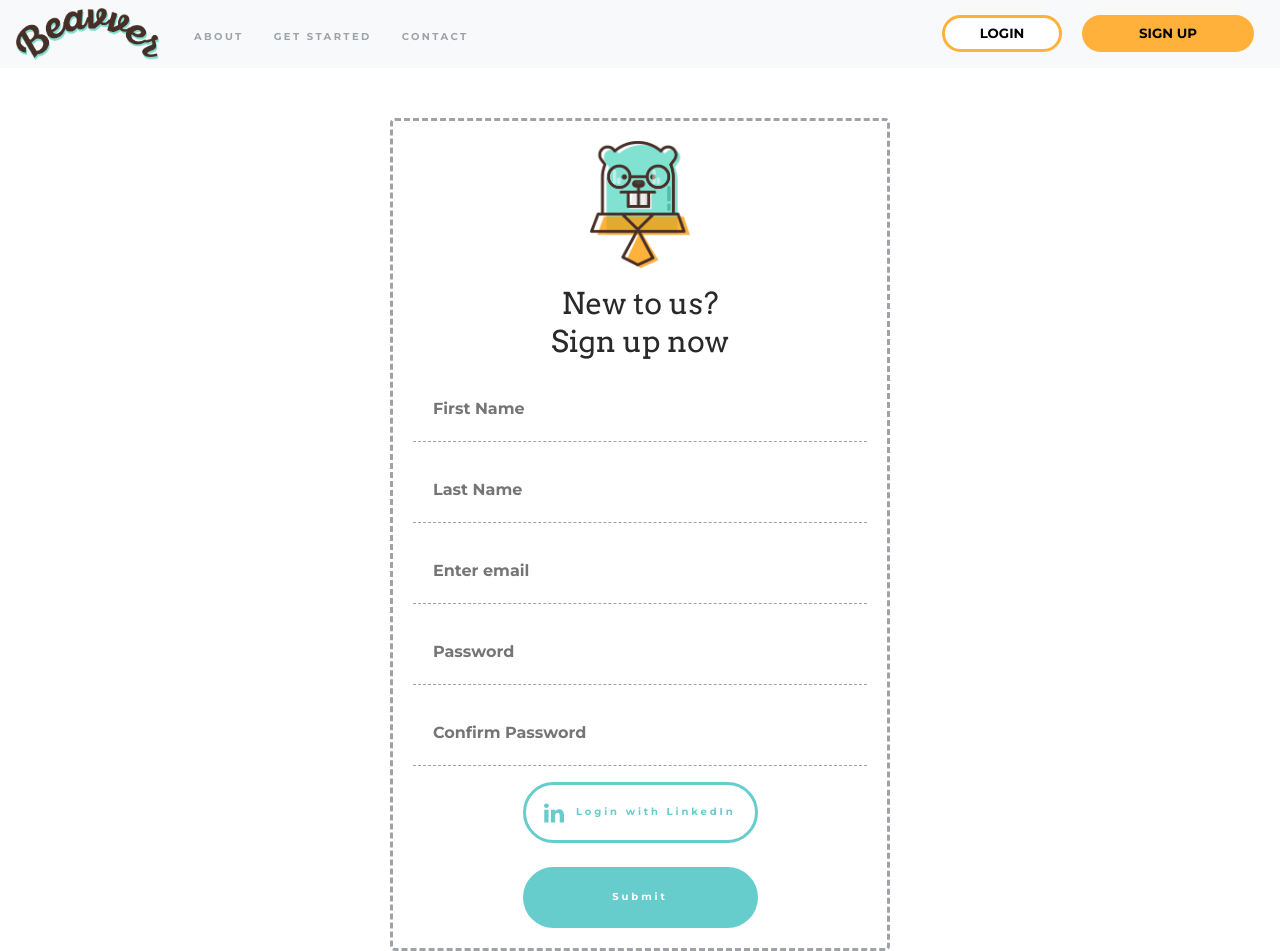
After one commit to talia-walkey/Beavver, a PHP site: page /register.html in a window 1280 px wide. The commit adds this page. Run offline with PHP 8.4, Linux system fonts and the light colour scheme; some libraries are stand-ins or nearby versions.

Commit message:
add register page, modify style.css

```diff
--- /dev/null
+++ b/matching page/register.html
@@ -0,0 +1,98 @@
+<!DOCTYPE html>
+<html>
+    <head>
+        <title>register</title>
+        <meta charset="utf-8" />
+
+        <link href="https://fonts.googleapis.com/css?family=Arvo|Montserrat:700" rel="stylesheet">
+
+        <link rel="stylesheet" href="https://maxcdn.bootstrapcdn.com/bootstrap/4.0.0-beta/css/bootstrap.min.css" integrity="sha384-/Y6pD6FV/Vv2HJnA6t+vslU6fwYXjCFtcEpHbNJ0lyAFsXTsjBbfaDjzALeQsN6M" crossorigin="anonymous">
+
+        <link href="style.css" rel="stylesheet" />
+
+        </style>
+    </head>
+    <body>
+        <nav class="navbar navbar-expand-lg navbar-light bg-light">
+  <a>
+    <img id="logo" src="img/Asset%202@4x.png"  alt="">
+  </a>
+  <button class="navbar-toggler" type="button" data-toggle="collapse" data-target="#navbarSupportedContent" aria-controls="navbarSupportedContent" aria-expanded="false" aria-label="Toggle navigation">
+    <span class="navbar-toggler-icon"></span>
+  </button>
+
+  <div class="collapse navbar-collapse" id="navbarSupportedContent">
+    <ul class="navbar-nav mr-auto">
+      <li class="nav-item active">
+        <a class ="mnavlink" class="nav-link" href="#">ABOUT <span class="sr-only">(current)</span></a>
+      </li>
+        <li class="nav-item active">
+        <a class ="mnavlink" class="nav-link" href="#">GET STARTED <span class="sr-only">(current)</span></a>
+      </li>
+        <li class="nav-item active">
+        <a class ="mnavlink" class="nav-link" href="#">CONTACT <span class="sr-only">(current)</span></a>
+      </li>
+
+    </ul>
+      <button class="login" class="btn btn-outline-success my-2 my-sm-0" type="submit">LOGIN</button>
+      <button class="signup" class="btn btn-outline-success my-2 my-sm-0" type="submit">SIGN UP</button>
+    </form>
+  </div>
+</nav>
+
+        <div id="topspace" class="container">
+              <div id="regibox">
+                  <p id="imgcenter"><img id="beavver" src="img/Asset%201@4x.png"/></p>
+                  <form>
+                      <div class="form-group">
+                          <p class="regititle">New to us? <br/>Sign up now</p>
+                      </div>
+                      <div class="form-group">
+                          <input class="regiinput" type="text" class="form-control" placeholder="First Name" aria-label="Username" aria-describedby="basic-addon1">
+                          <hr id="dashline">
+                      </div>
+                      <div class="form-group">
+                          <input class="regiinput" type="text" class="form-control" placeholder="Last Name" aria-label="Username" aria-describedby="basic-addon1">
+                          <hr id="dashline">
+                      </div>
+                      <div class="form-group">
+                        <input class="regiinput" type="email" class="form-control" id="exampleInputEmail1" aria-describedby="emailHelp" placeholder="Enter email">
+                        <hr id="dashline">
+                      </div>
+                      <div class="form-group">
+                        <input class="regiinput" type="password" class="form-control" id="exampleInputPassword1" placeholder="Password">
+                        <hr id="dashline">
+                      </div>
+                      <div class="form-group">
+                        <input class="regiinput" type="password" class="form-control" id="exampleInputPassword1" placeholder="Confirm Password">
+                        <hr id="dashline">
+                      </div>
+<!--
+                      <div class="form-check">
+                        <label id="rmbme" class="form-check-label">
+                          <input type="checkbox" class="form-check-input">
+                          Remember Me
+                        </label>
+                      </div>
+-->
+                      <button class="msubmit2" type="submit" class="btn btn-primary">
+                          <img id="linkedinbtn" src="img/linkedin-logo.svg">
+                          &nbsp;Login with LinkedIn
+                      </button>
+                      <br/>
+                      <button class="msubmit" type="submit" class="btn btn-primary">Submit</button>
+
+                  </form>
+              </div>
+            </div>
+        </div>
+
+
+
+
+
+        <script src="https://code.jquery.com/jquery-3.2.1.slim.min.js" integrity="sha384-KJ3o2DKtIkvYIK3UENzmM7KCkRr/rE9/Qpg6aAZGJwFDMVNA/GpGFF93hXpG5KkN" crossorigin="anonymous"></script>
+        <script src="https://cdnjs.cloudflare.com/ajax/libs/popper.js/1.11.0/umd/popper.min.js" integrity="sha384-b/U6ypiBEHpOf/4+1nzFpr53nxSS+GLCkfwBdFNTxtclqqenISfwAzpKaMNFNmj4" crossorigin="anonymous"></script>
+        <script src="https://maxcdn.bootstrapcdn.com/bootstrap/4.0.0-beta/js/bootstrap.min.js" integrity="sha384-h0AbiXch4ZDo7tp9hKZ4TsHbi047NrKGLO3SEJAg45jXxnGIfYzk4Si90RDIqNm1" crossorigin="anonymous"></script>
+    </body>
+</html>
--- a/matching page/style.css
+++ b/matching page/style.css
@@ -134,7 +134,7 @@
     cursor: pointer;
 }
 
-#match {
+.msubmit {
       width: 235px;
       height: 61px;
       border-radius: 30.5px;
@@ -156,7 +156,7 @@
       transition: 0.3s;
 }
 
-#match:hover {
+.msubmit:hover {
     cursor: pointer;
     border-style: solid;
     border-width: 3px;
@@ -165,3 +165,105 @@
     color: #66cccc;
     background-color: white;
 }
+
+.msubmit2 {
+      border-radius: 30.5px;
+      background-color: white;
+      border-style: solid;
+      border-width: 3px;
+      border-color: #66cccc;
+      transition: 0.3s;
+      width: 235px;
+      height: 61px;
+      font-size: 10px;
+      font-weight: bold;
+      font-family: 'Montserrat', sans-serif;
+      line-height: 4.75;
+      letter-spacing: 2.9px;
+      text-align: center;
+      color:#66cccc;
+      margin: auto;
+      left: 0;
+      top: 0;
+      right: 0;
+      bottom: 0;
+      display: block;
+      transition: 0.3s;
+}
+
+.msubmit2:hover {
+    cursor: pointer;
+    border-radius: 0px;
+}
+
+#linkedinbtn {
+    width:20px;
+    height: auto;
+}
+
+#topspace {
+    margin-top: 50px;
+}
+
+#beavver {
+    width: 100px;
+    height: auto;
+}
+
+#arrow {
+    width: 700px;
+    height: auto;
+    margin-left: -100px;
+    transform: translateY(330px);
+}
+
+#imgcenter {
+    text-align: center;
+}
+
+#regibox {
+    top: 0;
+    left: 0;
+    right: 0;
+    bottom: 0;
+    margin: auto;
+    width: 500px;
+    border-radius: 5px;
+    padding: 20px;
+    border-style: dashed;
+    border-color: #9fa3a7;
+}
+
+.regititle {
+    font-family: 'Arvo', sans-serif;
+    font-size: 30px;
+    line-height: 1.28;
+    text-align: center;
+    color: #292929;
+}
+
+.regiinput {
+    width: 100%;
+    padding: 12px 20px;
+    margin: 8px 0;
+    display: inline-block;
+    border: none;
+    border-radius: 4px;
+    box-sizing: border-box;
+    font-size: 12pt;
+    color: #66cccc;
+    font-family: 'Montserrat', sans-serif;
+}
+
+#dashline {
+    border-style: dashed;
+    border-color: #9fa3a7;
+    margin: 0;
+}
+
+#rmbme {
+    font-size: 12pt;
+    color: #66cccc;
+    font-family: 'Montserrat', sans-serif;
+    padding-bottom: 20px;
+}
```
